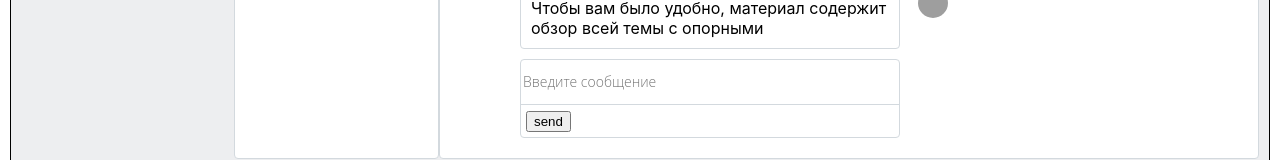
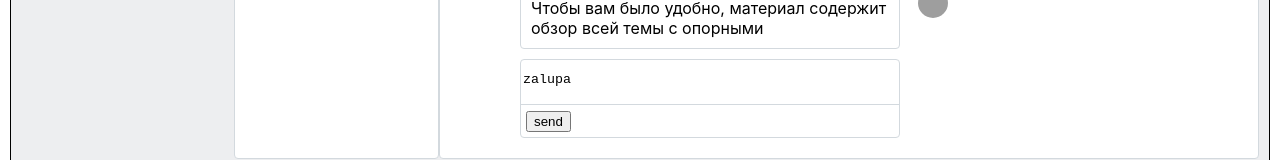
Before and after one commit to SpiridonovAleksey/my-app, a React (Create React App) app: page /dialogs in a window 1280 px wide. Shown: the part 379-539 px from the top of the page. Built offline with nearby package versions, Linux system fonts and the light colour scheme; grey boxes are pictures that could not be loaded.

Commit message:
неправильно обновляет state при вводе символа

```diff
--- a/src/App.js
+++ b/src/App.js
@@ -18,6 +18,7 @@ const App = (props) => {
                      friendsData={props.state.friendsData}
                      addNewPost={props.addNewPost}
                      addNewMessage={props.addNewMessage}
+                     updateNewMessageText={props.updateNewMessageText}
         />
         <Footer/>
       </div>
--- a/src/components/Dialogs/Dialogs.jsx
+++ b/src/components/Dialogs/Dialogs.jsx
@@ -10,7 +10,9 @@ const Dialogs = (props) => {
     <div className='dialogs'>
       <DialogList dialogsData={props.dialogsState.dialogsData}/>
       <Messages messagesData={props.dialogsState.messagesData}
-                addNewMessage={props.addNewMessage}/>
+                newMessageText={props.dialogsState.newMessageText}
+                addNewMessage={props.addNewMessage}
+                updateNewMessageText={props.updateNewMessageText}/>
     </div>
   );
 };
--- a/src/components/Dialogs/Messages/Messages.jsx
+++ b/src/components/Dialogs/Messages/Messages.jsx
@@ -8,7 +8,9 @@ const Messages = (props) => {
   return (
     <div className='messages'>
       <MessageList messagesData={props.messagesData}/>
-      <NewMessage addNewMessage={props.addNewMessage}/>
+      <NewMessage addNewMessage={props.addNewMessage}
+                  newMessageText={props.newMessageText}
+                  updateNewMessageText={props.updateNewMessageText}/>
     </div>
   );
 };
--- a/src/components/Dialogs/Messages/New-message/New-message.jsx
+++ b/src/components/Dialogs/Messages/New-message/New-message.jsx
@@ -6,14 +6,26 @@ const NewMessage = (props) => {
   let newMessageText = React.createRef();
 
   let sendMessage = () => {
+    props.addNewMessage();
+    props.updateNewMessageText('');
+  };
+
+  let onMessageChange = () => {
     let text = newMessageText.current.value;
-    props.addNewMessage(text);
-    newMessageText.current.value = '';
+    props.updateNewMessageText(text);
   };
 
   return (
     <div className='new-message'>
-      <textarea className='new-message__text' name="" id="" cols="" rows="" placeholder='Введите сообщение' ref={newMessageText}></textarea>
+      <textarea className='new-message__text'
+                name=""
+                id=""
+                cols=""
+                rows=""
+                placeholder='Введите сообщение'
+                ref={newMessageText}
+                value={props.newMessageText}
+                onChange={onMessageChange}/>
       <div className='new-message__control'>
         <button className='new-message__button' onClick={sendMessage}>send</button>
       </div>
--- a/src/components/main-content/main-content.jsx
+++ b/src/components/main-content/main-content.jsx
@@ -17,7 +17,8 @@ const MainContent = (props) => {
                                                     friendsData={props.friendsData}
                                                     addNewPost={props.addNewPost}/>}/>
       <Route path='/dialogs' render={() => <Dialogs dialogsState={props.dialogsState}
-                                                    addNewMessage={props.addNewMessage}/>}/>
+                                                    addNewMessage={props.addNewMessage}
+                                                    updateNewMessageText={props.updateNewMessageText}/>}/>
       <Route path='/music' render={() => <Music/>}/>
       <Route path='/news' render={() => <News/>}/>
     </div>
--- a/src/redux/state.js
+++ b/src/redux/state.js
@@ -29,7 +29,6 @@ let state = {
       {id: 4, name: 'miha'},
       {id: 5, name: 'marina'}
     ],
-
     messagesData: [
       {class: 'message-list__avatar--my',
       text: 'hi',
@@ -46,12 +45,12 @@ let state = {
       text: 'Чтобы вам было удобно,\n' +
           '          материал содержит обзор всей темы с опорными',
       url: 'https://encrypted-tbn0.gstatic.com/images?q=tbn:ANd9GcQcL8sho8QEvvpuexofi0rdjTv-5DBpFYH0_A&usqp=CAU'}
-    ]
+    ],
+    newMessageText: 'zalupa'
   }
 };
 
 export let addNewPost = (text) => {
-
   let newPost = {
     text: text,
     count: 99
@@ -61,11 +60,13 @@ export let addNewPost = (text) => {
   renderEntireTree(state);
 }
 
-export let addNewMessage = (text) => {
+window.state = state;
+
+export let addNewMessage = () => {
 
   let newMessage = {
     class: 'message-list__avatar--my',
-    text: text,
+    text: state.dialogsState.newMessageText,
     url: 'https://encrypted-tbn0.gstatic.com/images?q=tbn:ANd9GcQcL8sho8QEvvpuexofi0rdjTv-5DBpFYH0_A&usqp=CAU'
   };
 
@@ -73,4 +74,9 @@ export let addNewMessage = (text) => {
   renderEntireTree(state);
 };
 
+export let updateNewMessageText = (newText) => {
+  state.dialogsState.newMessageText = newText;
+  renderEntireTree(state);
+};
+
 export default state;
--- a/src/render.js
+++ b/src/render.js
@@ -6,6 +6,7 @@ import * as serviceWorker from './serviceWorker';
 import MainContent from "./components/main-content/main-content";
 import {addNewPost} from "./redux/state.js";
 import {addNewMessage} from "./redux/state.js";
+import {updateNewMessageText} from "./redux/state";
 
 export let renderEntireTree = (state) => {
   ReactDOM.render(
@@ -13,6 +14,8 @@ export let renderEntireTree = (state) => {
       <App state={state}
            addNewPost={addNewPost}
            addNewMessage={addNewMessage}
+           updateNewMessageText={updateNewMessageText}
+
       />
     </React.StrictMode>,
     document.getElementById('root')
```
Also changed, not shown: 1 other file (tests, documents, lock files or other folders).
